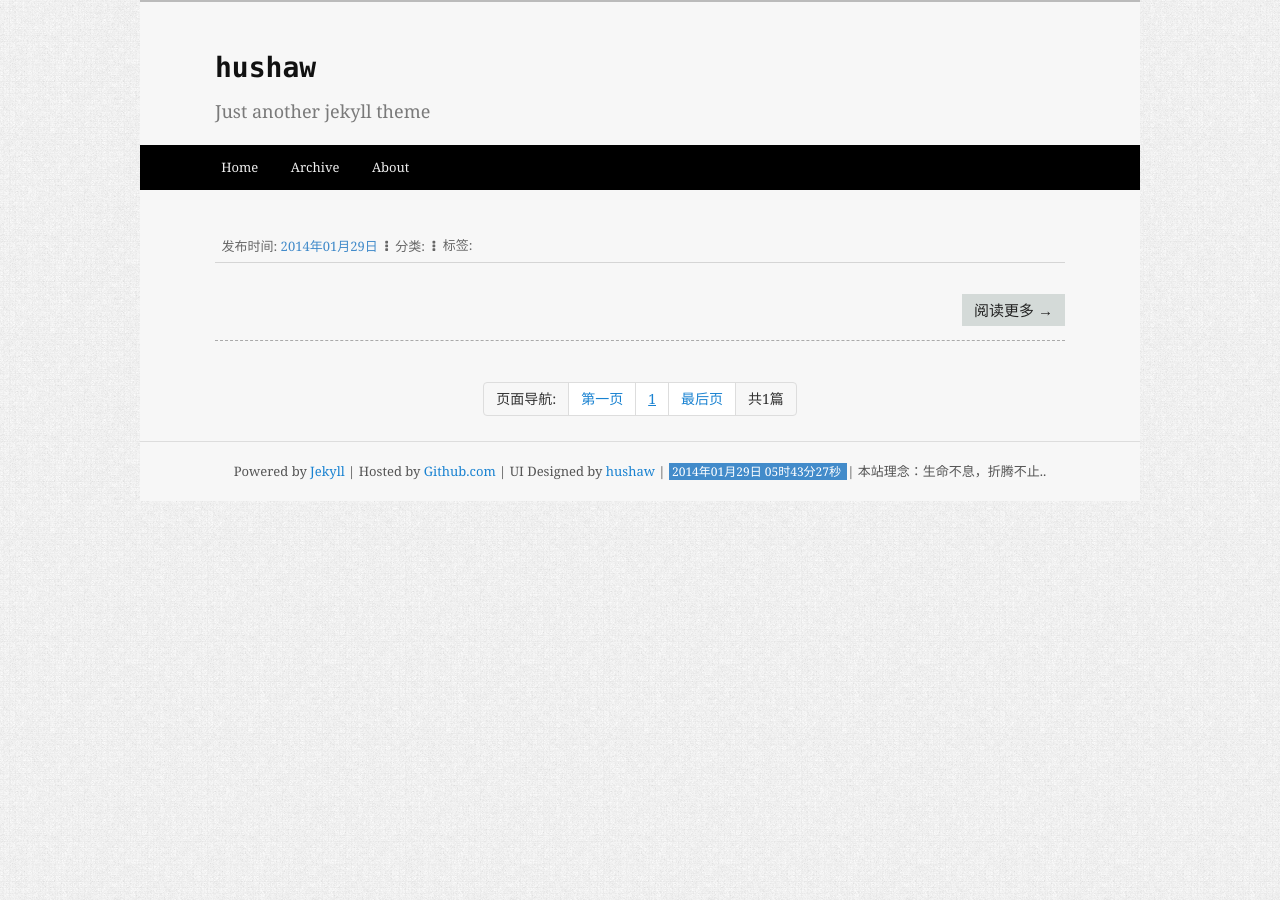
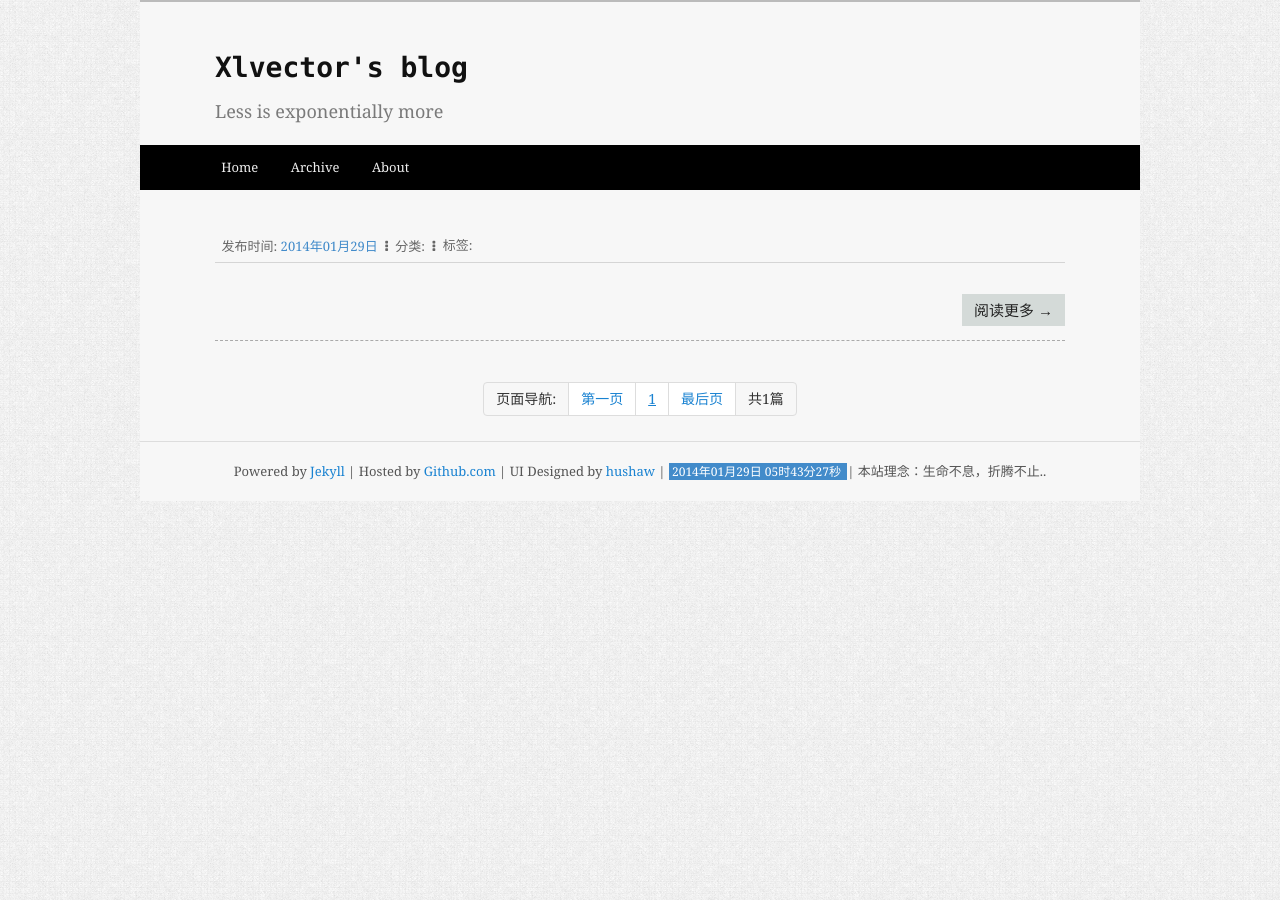
Before and after one commit to xlvector/xlvector.github.com, a Jekyll site: the page built from index.html, in a window 1280 px wide. Built offline with Jekyll 4.4.1, drawn with Linux system fonts in a browser that asks for light colours; Markdown is read by kramdown in place of the engine named in the settings; the list of posts is cut into pages by our own code.

Commit message:
change default theme

```diff
--- a/_layouts/default.html
+++ b/_layouts/default.html
@@ -3,8 +3,8 @@
 <head>
     <meta charset="utf-8">
     <title>{% if page.title %}{{ page.title }} - {% endif %}{{ site.title }}</title>
-    <meta name="description" content="jelyll theme">
-    <meta name="author" content="hushaw">
+    <meta name="description" content="blog">
+    <meta name="author" content="xlvector">
     <meta name="viewport" content="width=device-width, initial-scale=1.0">
     <link href="/static/favicon.ico" rel="shortcut icon">
     <link href="/static/css/bootstrap.css" rel="stylesheet" type="text/css" media="all">
@@ -18,8 +18,8 @@
      <div class="page-container">
      <div class="page-heading">
          <div class="page-brand">
-             <h1><a href="/">hushaw</a></h1>
-             <h2>Just another jekyll theme</h2>
+             <h1><a href="/">Xlvector's blog</a></h1>
+             <h2>Less is exponentially more</h2>
          </div>
          <div class="page-navbar">
              <div class="page-navbar-container">
```
